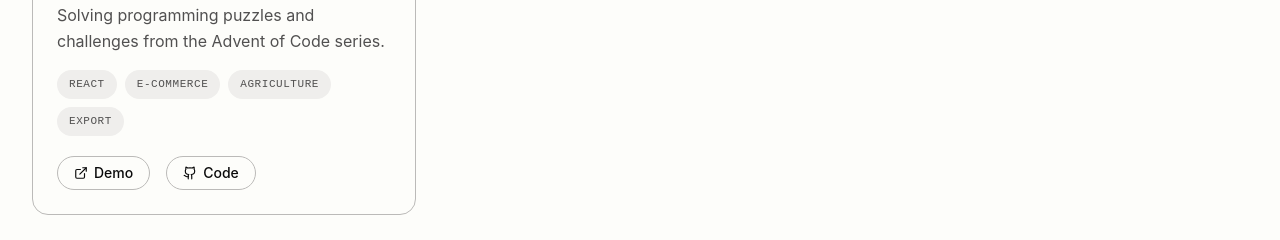
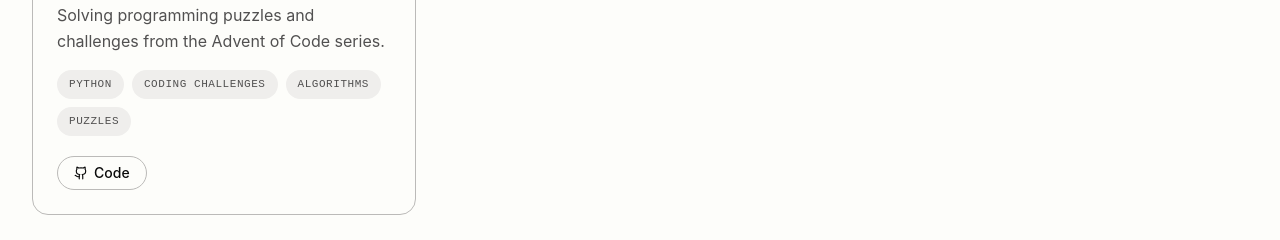
Before and after one commit to rubanzasilva/my_website_claude, a Next.js app: page / in a window 1280 px wide. Shown: the part 3850-4090 px from the top of the page. Built offline with nearby package versions, Linux system fonts and the light colour scheme; a web font is replaced by a local one.

Commit message:
adding aoc project links

```diff
--- a/src/components/Projects.tsx
+++ b/src/components/Projects.tsx
@@ -142,13 +142,12 @@ const Projects = () => {
       id: 'aoc',
       title: 'Advent of Code',
       description: 'Solving programming puzzles and challenges from the Advent of Code series.',
-      image: 'https://d322abd807wvow.cloudfront.net/suwik-photos/suwikLogo.jpeg',
+      image: 'https://d322abd807wvow.cloudfront.net/suwik-photos/aoc-compressed.png',
       category: 'Coding Challenges',
       links: {
-        demo: 'https://www.suwik.xyz/',
-        code: 'https://github.com/rubanzasilva/suwikEcommerce'
+        code: 'https://share.solveit.pub/d/c466bf1dc4223a48266da51268442646'
       },
-      tags: ['React', 'E-commerce', 'Agriculture', 'Export']
+      tags: ['Python', 'Coding Challenges', 'Algorithms', 'Puzzles']
     }
   ];
 
```
